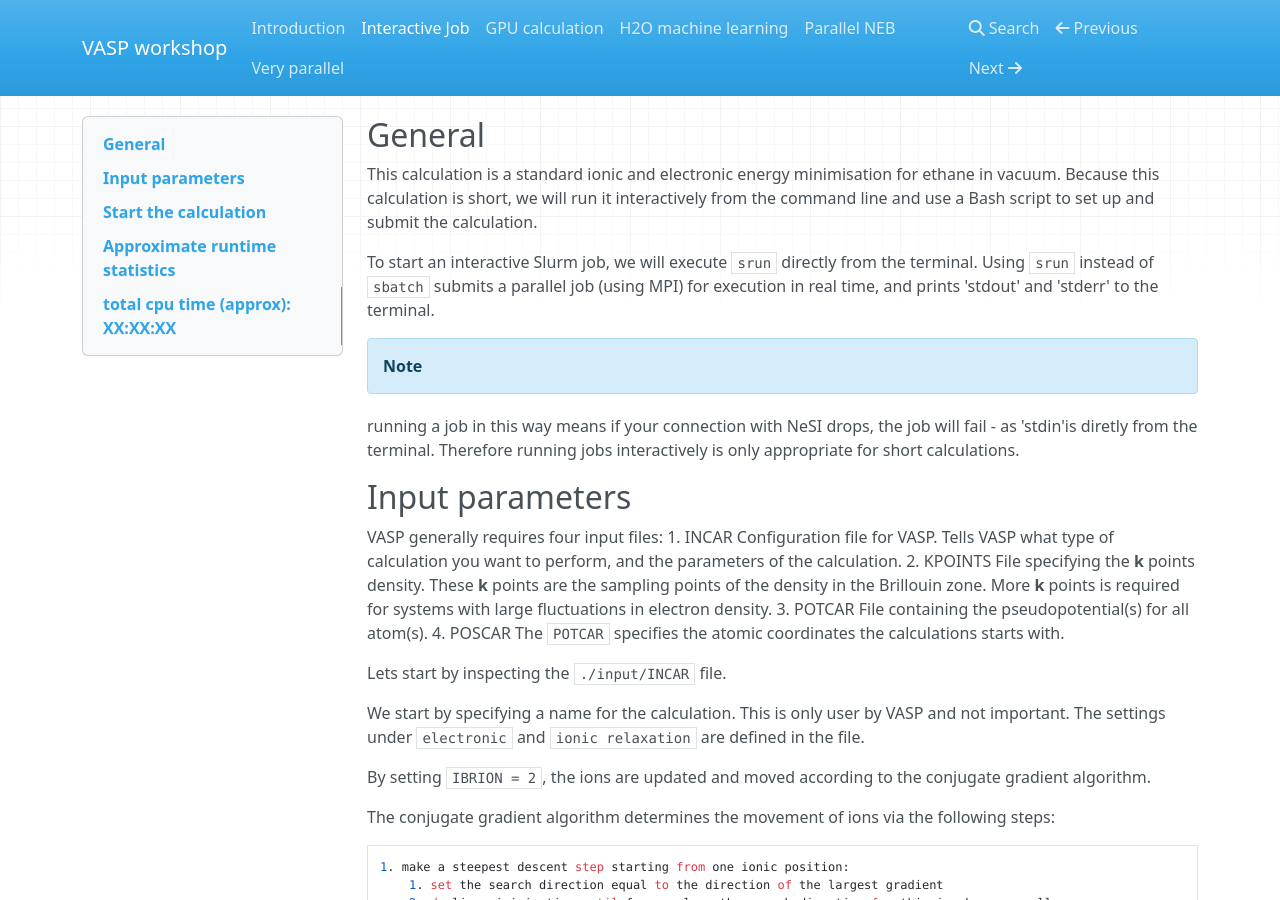
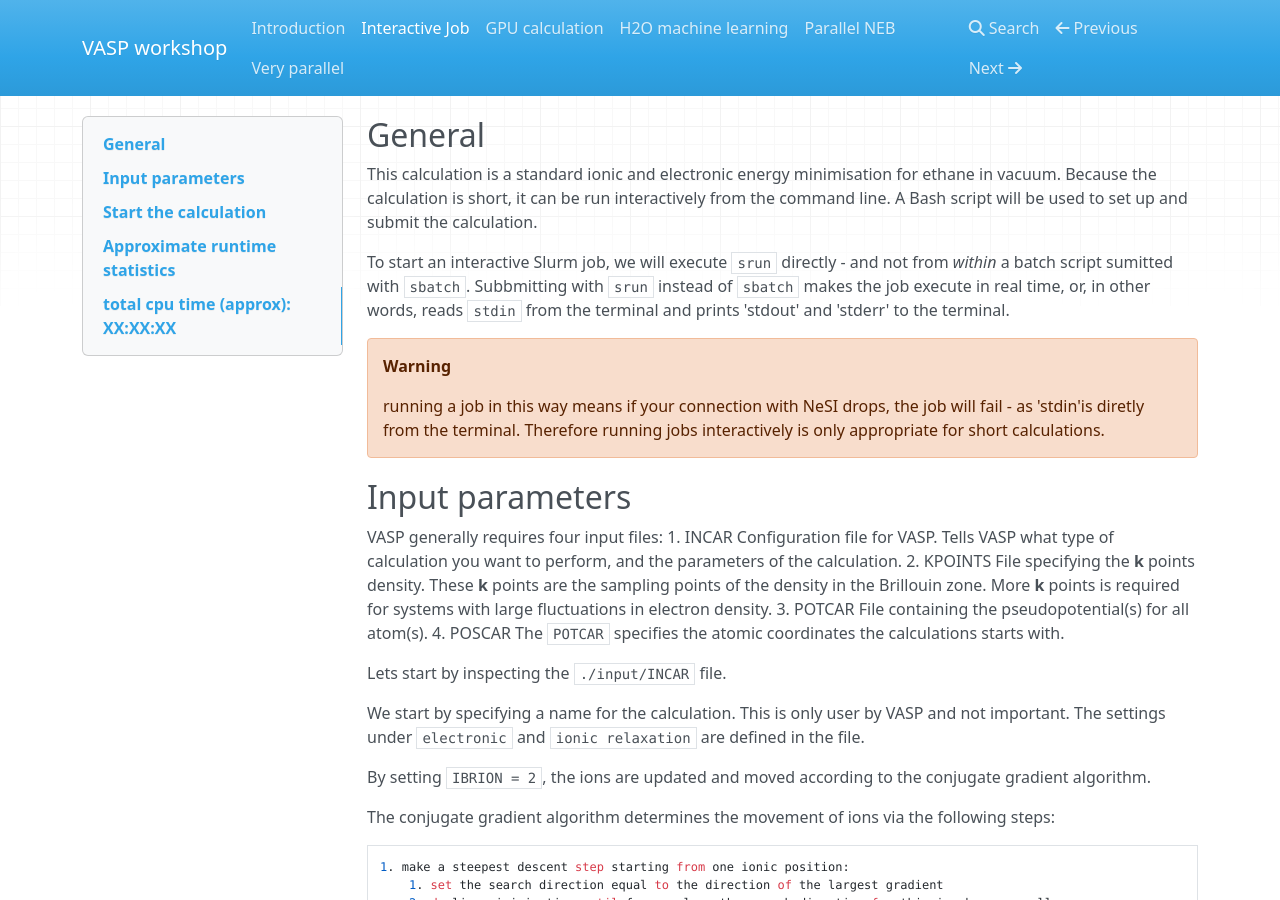
Before and after one commit to Johnryder23/VASP_workshop, an MkDocs documentation site: the page built from docs/interactive_job.md, in a window 1280 px wide and 900 px high. Built offline with MkDocs 1.6.1, drawn with Linux system fonts in a browser that asks for light colours; nearby versions of some CDN libraries.

Commit message:
edited interactive_job

```diff
--- a/docs/interactive_job.md
+++ b/docs/interactive_job.md
@@ -1,11 +1,11 @@
 ## General
-This calculation is a standard ionic and electronic energy minimisation for ethane in vacuum. Because this calculation is short, we will run it interactively from the command line and use a Bash script to set up and submit the calculation.
+This calculation is a standard ionic and electronic energy minimisation for ethane in vacuum. Because the calculation is short, it can be run interactively from the command line. A Bash script will be used to set up and submit the calculation.
 
 
-To start an interactive Slurm job, we will execute `srun` directly from the terminal. Using `srun` instead of `sbatch` submits a parallel job (using MPI) for execution in real time, and prints 'stdout' and 'stderr' to the terminal.
+To start an interactive Slurm job, we will execute `srun` directly - and not from *within* a batch script sumitted with `sbatch`. Subbmitting with `srun` instead of `sbatch` makes the job execute in real time, or, in other words, reads `stdin` from the terminal and prints 'stdout' and 'stderr' to the terminal.
 
-!!! note
-running a job in this way means if your connection with NeSI drops, the job will fail - as 'stdin'is diretly from the terminal. Therefore running jobs interactively is only appropriate for short calculations.
+!!! warning
+    running a job in this way means if your connection with NeSI drops, the job will fail - as 'stdin'is diretly from the terminal. Therefore running jobs interactively is only appropriate for short calculations.
 
 
 ## Input parameters
--- a/mkdocs.yml
+++ b/mkdocs.yml
@@ -12,3 +12,5 @@ nav:
 
 markdown_extensions:
   - admonition
+  - pymdownx.details
+  - pymdownx.superfences
```
Also changed, not shown: README.md (+3 -3 lines).
